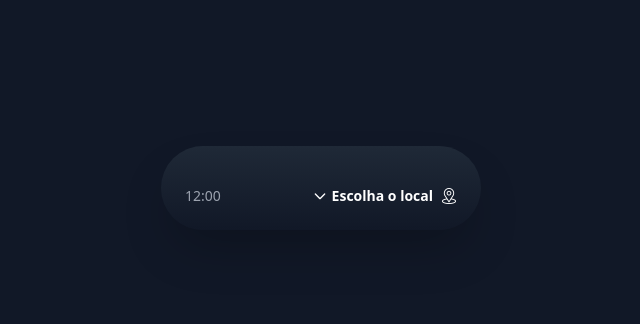
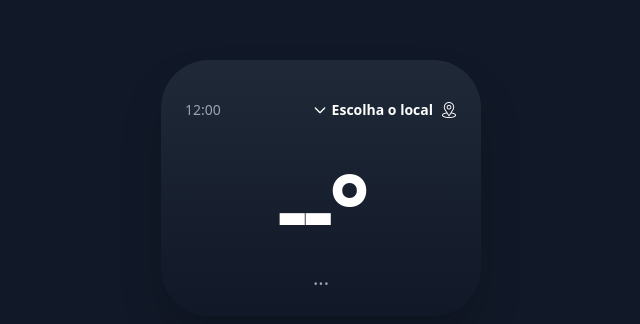
Before and after one commit to Nicofranca/WeatherSnap_API, a website: page index.html in a window 1280 px wide. Shown: the part 212-536 px from the top of the page, without its empty margins (319-959 px from the left). Drawn offline with nearby package versions, Linux system fonts and the light colour scheme.

Commit message:
feat: temperatura no HTML

```diff
--- a/index.html
+++ b/index.html
@@ -37,8 +37,19 @@
             <img src="images/locationwhite.png" alt="localizacao">
         </span>
     </div>
-</header>
+        </header>
+
+        <main class="flex flex-col items-center justify-center flex-grow mt-10">
+        <div id="temp-valor" class="text-8xl font-bold text-white tracking-tighter">
+            --°
+        </div>
+        <p class="text-gray-400 text-xl mt-2">...</p>
+
+    </main>
+
     </div>
+
+
 
     <script src="script.js"></script>
 
```
